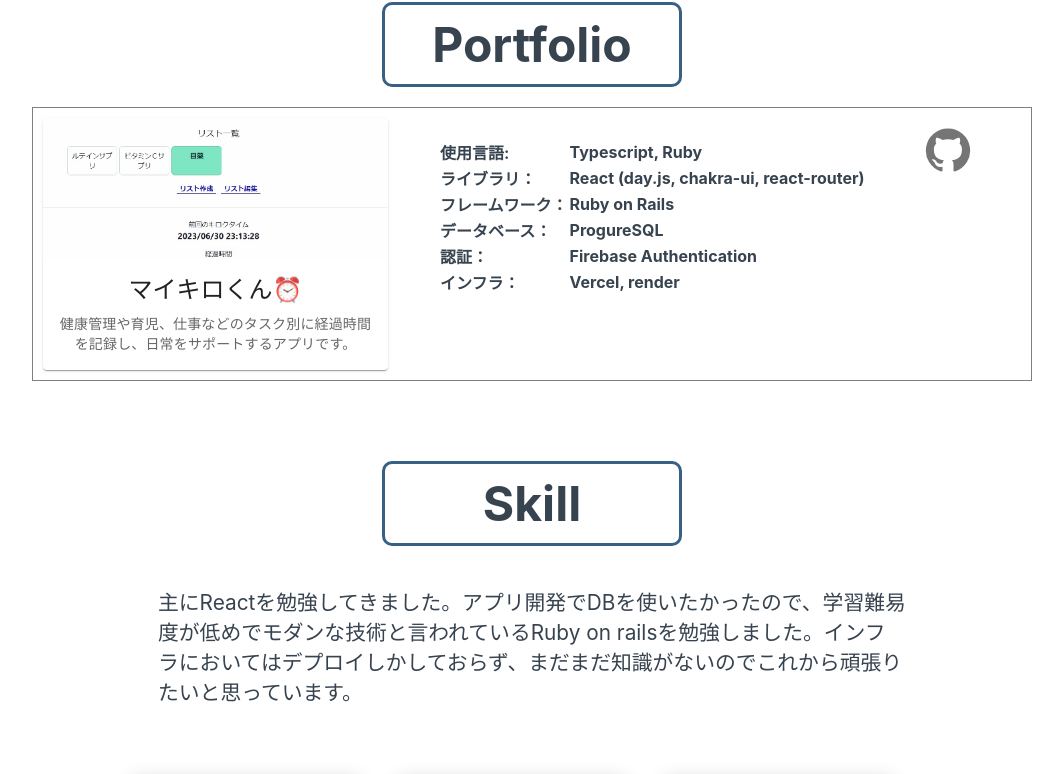
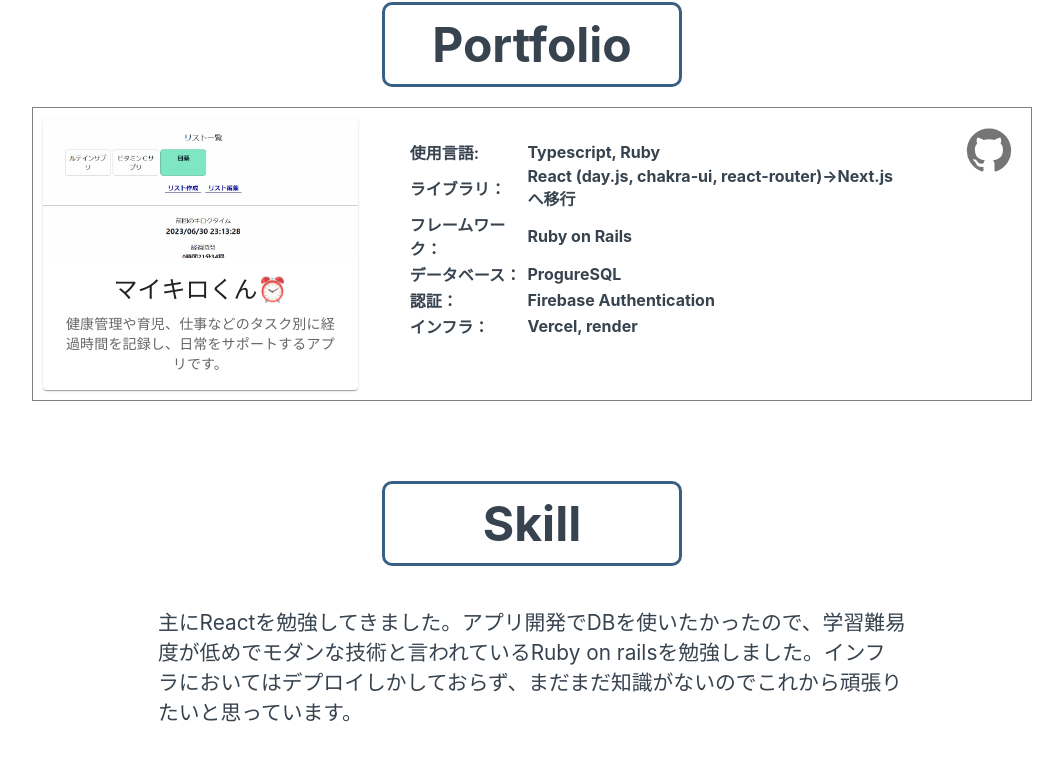
Before and after one commit to seetsuko/seina, a React (Create React App) app: page / in a window 1280 px wide. Shown: the part 2287-3061 px from the top of the page, without its empty margins (108-1171 px from the left). Built offline with nearby package versions, Linux system fonts and the light colour scheme.

Commit message:
refactor: ポートフォリオとスキルの情報更新

```diff
--- a/src/Pages/Portfolio.jsx
+++ b/src/Pages/Portfolio.jsx
@@ -42,7 +42,7 @@ export const Portfolio = () => {
           <div className="portfolio-detail">
           <table>
             <tr><th>使用言語:</th><th>Typescript, Ruby</th></tr>
-            <tr><th>ライブラリ：</th><th>React (day.js, chakra-ui, react-router)</th></tr>
+            <tr><th>ライブラリ：</th><th>React (day.js, chakra-ui, react-router)→Next.jsへ移行</th></tr>
             <tr><th>フレームワーク：</th><th>Ruby on Rails</th></tr>
             <tr><th>データベース：</th><th>ProgureSQL</th></tr>
             <tr><th>認証：</th><th>Firebase Authentication</th></tr>
--- a/src/Pages/Skill.jsx
+++ b/src/Pages/Skill.jsx
@@ -30,6 +30,7 @@ export const Skill = () => {
                 ■ HTML,CSS<br/>
                 ■ JavaScript<br/>
                 ■ React<br/>
+                ■ Next.js<br/>
                 ■ Sass(Scss)<br/>
                 ■ TypeScript
               </Typography>
```
